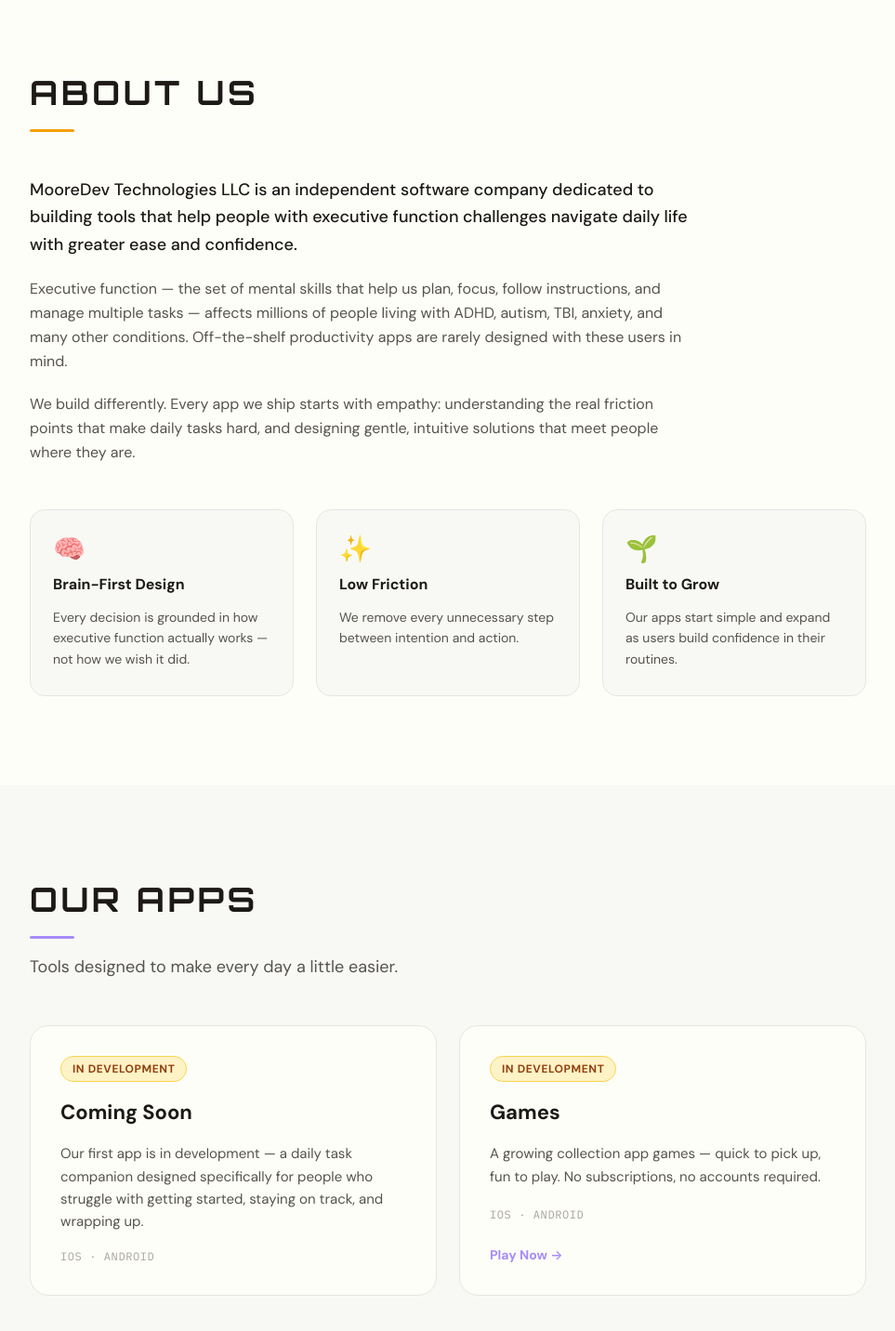
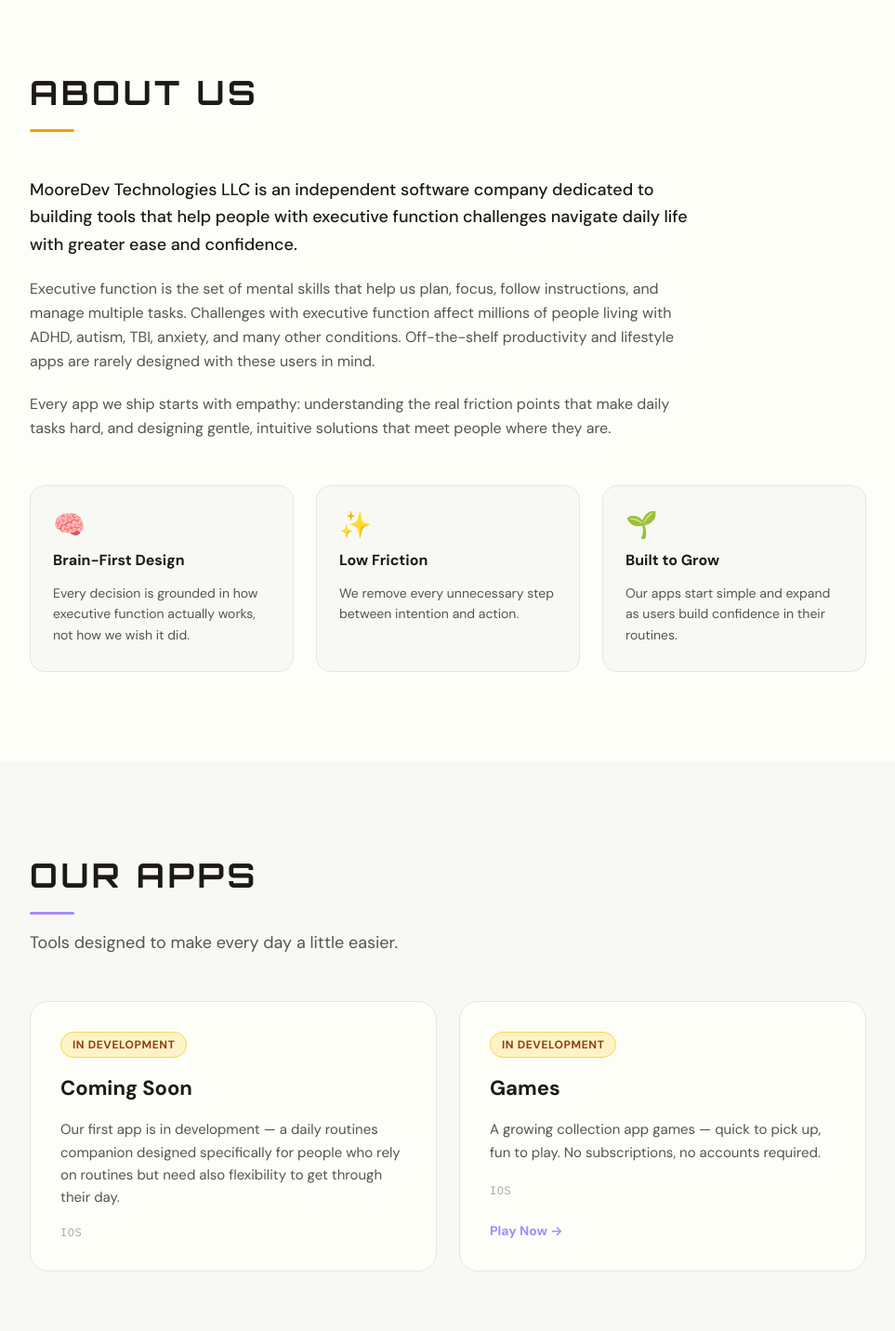
Before and after one commit to mooredevtechnologiesLLC/mooredevtechnologiesLLC-website, a React (Vite) app: page / in a window 1280 px wide. Shown: the part 823-2255 px from the top of the page at 93% size, without its empty margins (158-1121 px from the left). Built offline with nearby package versions, Linux system fonts and the light colour scheme.

Commit message:
Update text

```diff
--- a/src/components/About/About.tsx
+++ b/src/components/About/About.tsx
@@ -16,15 +16,14 @@
             greater ease and confidence.
           </p>
           <p>
-            Executive function — the set of mental skills that help us plan, focus, follow
-            instructions, and manage multiple tasks — affects millions of people living with
-            ADHD, autism, TBI, anxiety, and many other conditions. Off-the-shelf productivity
-            apps are rarely designed with these users in mind.
+            Executive function is the set of mental skills that help us plan, focus, follow instructions, and manage multiple tasks.
+            Challenges with executive function affect millions of people living with ADHD, autism, TBI, anxiety, and many other conditions.
+            Off-the-shelf productivity and lifestyle apps are rarely designed with these users in mind.
           </p>
           <p>
-            We build differently. Every app we ship starts with empathy: understanding the
-            real friction points that make daily tasks hard, and designing gentle, intuitive
-            solutions that meet people where they are.
+            Every app we ship starts with empathy: understanding the real friction points that make daily
+            tasks hard, and designing gentle, intuitive solutions
+            that meet people where they are.
           </p>
         </div>
         <div className={styles.values}>
@@ -58,7 +57,7 @@
   {
     icon: '🧠',
     title: 'Brain-First Design',
-    description: 'Every decision is grounded in how executive function actually works — not how we wish it did.',
+    description: 'Every decision is grounded in how executive function actually works, not how we wish it did.',
   },
   {
     icon: '✨',
--- a/src/components/Apps/Apps.tsx
+++ b/src/components/Apps/Apps.tsx
@@ -23,8 +23,8 @@
   {
     name: 'Coming Soon',
     description:
-      'Our first app is in development — a daily task companion designed specifically for people who struggle with getting started, staying on track, and wrapping up.',
-    platform: 'iOS · Android',
+      'Our first app is in development — a daily routines companion designed specifically for people who rely on routines but need also flexibility to get through their day.',
+    platform: 'iOS',
     accent: 'amber',
     badge: 'In Development',
     badgeVariant: 'amber',
@@ -33,7 +33,7 @@
     name: 'Games',
     description:
       'A growing collection app games — quick to pick up, fun to play. No subscriptions, no accounts required.',
-    platform: 'iOS · Android',
+    platform: 'iOS',
     accent: 'lavender',
     badge: 'In Development',
     badgeVariant: 'amber',
```
